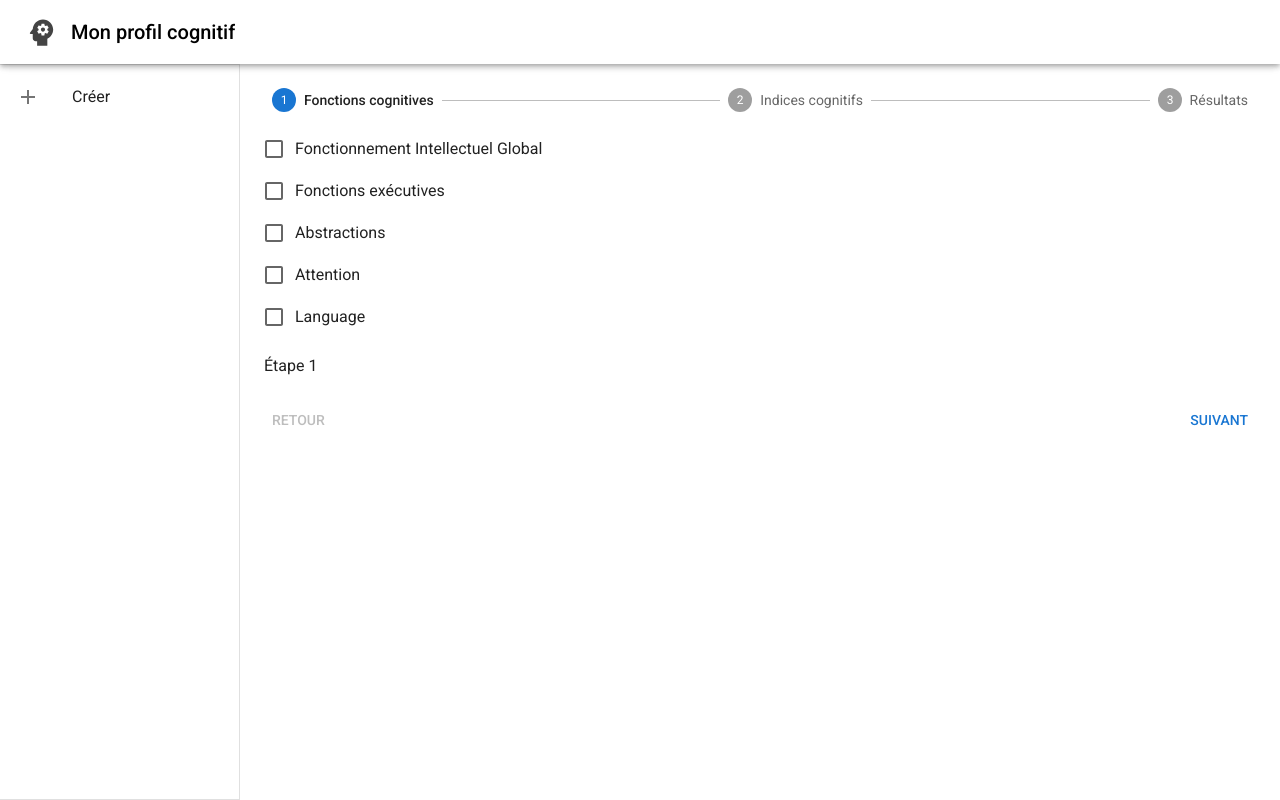
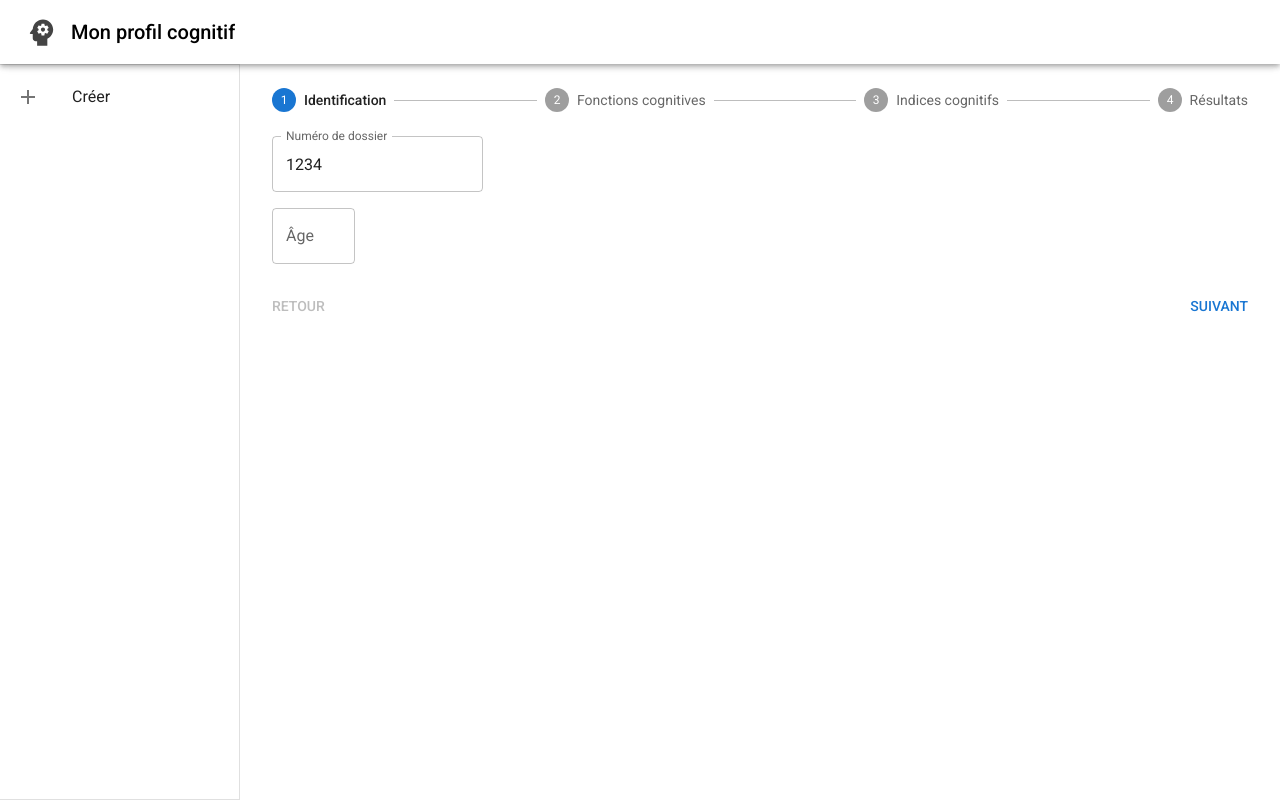
Before and after one commit to gruyaume/cognitive-profile, a Next.js app: page /evaluation in a window 1280 px wide. Built offline with nearby package versions, Linux system fonts and the light colour scheme.

Commit message:
feat: Adds identification (#19)

```diff
--- a/app/evaluation/page.tsx
+++ b/app/evaluation/page.tsx
@@ -11,25 +11,36 @@ import FormControlLabel from "@mui/material/FormControlLabel";
 import Checkbox from "@mui/material/Checkbox";
 import TextField from "@mui/material/TextField";
 import InputAdornment from "@mui/material/InputAdornment";
-import FormControl from "@mui/material/FormControl";
 
 const functionToIndicesMap: Record<string, string[]> = {
-  "Fonctionnement Intellectuel Global": ["Index 1", "Index 2"],
+  "Fonctionnement intellectuel global": ["Index 1", "Index 2"],
   "Fonctions exécutives": ["Index 3", "Index 4"],
-  Abstractions: ["Index 5"],
+  Abstraction: ["Index 5"],
   Attention: ["Index 6", "Index 7"],
-  Language: ["Index 8", "Index 9"],
+  "Langage oral": ["Index 8", "Index 9"],
+  "Vitesse de traitement": ["Index 10", "Index 11"],
+  "Fonctions visuo-spatiales": ["Index 12", "Index 13"],
+  Gnosies: ["Index 14", "Index 15"],
+  "Langage écrit": ["Index 16", "Index 17"],
+  Mémoire: ["Index 18", "Index 19"],
+  Praxies: ["Index 20", "Index 21"],
 };
 
 export default function HorizontalLinearStepper() {
   const [activeStep, setActiveStep] = React.useState(0);
   const [selectedCognitiveFunctions, setselectedCognitiveFunctions] =
     React.useState<Record<string, boolean>>({
-      "Fonctionnement Intellectuel Global": false,
+      "Fonctionnement intellectuel global": false,
       "Fonctions exécutives": false,
-      Abstractions: false,
+      Abstraction: false,
       Attention: false,
-      Language: false,
+      "Langage oral": false,
+      "Vitesse de traitement": false,
+      "Fonctions visuo-spatiales": false,
+      Gnosies: false,
+      "Langage écrit": false,
+      Mémoire: false,
+      Praxies: false,
     });
   const [selectedIndices, setSelectedIndices] = React.useState<
     Record<string, boolean>
@@ -60,7 +71,25 @@ export default function HorizontalLinearStepper() {
       [event.target.name]: event.target.checked,
     }));
   };
-
+  const IdentificationContent = (
+    <FormGroup>
+      <Box sx={{ m: 1, display: "flex", flexWrap: "wrap" }}>
+        <TextField
+          id="outlined-required"
+          label="Numéro de dossier"
+          defaultValue="1234"
+        />
+      </Box>
+      <Box sx={{ m: 1, display: "flex", flexWrap: "wrap" }}>
+        <TextField
+          id="filled-number"
+          label="Âge"
+          type="number"
+          inputProps={{ min: 0, max: 100 }}
+        />
+      </Box>
+    </FormGroup>
+  );
   const cognitiveFunctionsContent = (
     <FormGroup>
       {Object.entries(selectedCognitiveFunctions).map(
@@ -153,6 +182,10 @@ export default function HorizontalLinearStepper() {
 
   const steps = [
     {
+      label: "Identification",
+      getContent: () => IdentificationContent,
+    },
+    {
       label: "Fonctions cognitives",
       getContent: () => cognitiveFunctionsContent,
     },
@@ -190,7 +223,6 @@ export default function HorizontalLinearStepper() {
         </React.Fragment>
       ) : (
         <React.Fragment>
-          <Typography sx={{ mt: 2, mb: 1 }}>Étape {activeStep + 1}</Typography>
           <Box sx={{ display: "flex", flexDirection: "row", pt: 2 }}>
             <Button
               color="inherit"
```
